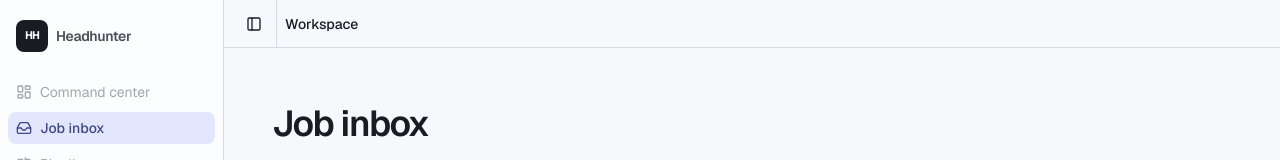
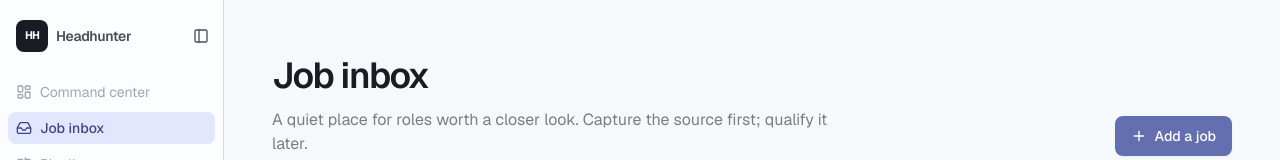
Before and after one commit to kashgohil/headhunter, a Next.js app: page /jobs in a window 1280 px wide. Shown: the top 160 px of the page. Built offline with nearby package versions, Linux system fonts and the light colour scheme; no server answers; the database is empty.

Commit message:
fix: anchor sidebar toggle to brand

```diff
--- a/app/(workspace)/layout.tsx
+++ b/app/(workspace)/layout.tsx
@@ -1,7 +1,6 @@
 import { cookies } from "next/headers";
 
 import { WorkspaceSidebar } from "@/app/_components/workspace-sidebar";
-import { Separator } from "@/components/ui/separator";
 import { SidebarInset, SidebarProvider, SidebarTrigger } from "@/components/ui/sidebar";
 
 export default async function WorkspaceLayout({ children }: { children: React.ReactNode }) {
@@ -12,10 +11,9 @@ export default async function WorkspaceLayout({ children }: { children: React.Re
     <SidebarProvider defaultOpen={defaultOpen}>
       <WorkspaceSidebar />
       <SidebarInset>
-        <header className="sticky top-0 z-10 flex h-12 shrink-0 items-center gap-2 border-b bg-background/95 px-4 backdrop-blur-sm">
+        <header className="sticky top-0 z-10 flex h-12 shrink-0 items-center gap-2 border-b bg-background/95 px-4 backdrop-blur-sm md:hidden">
           <SidebarTrigger />
-          <Separator orientation="vertical" className="h-4" />
-          <span className="text-sm font-medium">Workspace</span>
+          <span className="text-sm font-semibold tracking-tight">Headhunter</span>
         </header>
         {children}
       </SidebarInset>
--- a/app/_components/workspace-sidebar.tsx
+++ b/app/_components/workspace-sidebar.tsx
@@ -22,6 +22,7 @@ import {
   SidebarMenuButton,
   SidebarMenuItem,
   SidebarRail,
+  SidebarTrigger,
 } from "@/components/ui/sidebar";
 
 const navigation = [
@@ -46,7 +47,8 @@ export function WorkspaceSidebar() {
   return (
     <Sidebar collapsible="icon">
       <SidebarHeader className="pt-3">
-        <SidebarMenu>
+        <div className="flex items-center gap-1 group-data-[collapsible=icon]:flex-col">
+          <SidebarMenu className="min-w-0 flex-1 group-data-[collapsible=icon]:flex-none">
             <SidebarMenuItem>
               <SidebarMenuButton asChild size="lg" tooltip="Headhunter">
                 <Link href="/jobs" aria-label="Headhunter job inbox">
@@ -58,6 +60,8 @@ export function WorkspaceSidebar() {
               </SidebarMenuButton>
             </SidebarMenuItem>
           </SidebarMenu>
+          <SidebarTrigger className="shrink-0 group-data-[collapsible=icon]:mt-1" />
+        </div>
       </SidebarHeader>
 
       <SidebarContent>
```
Lines whose indentation alone changed are shown as unchanged.
